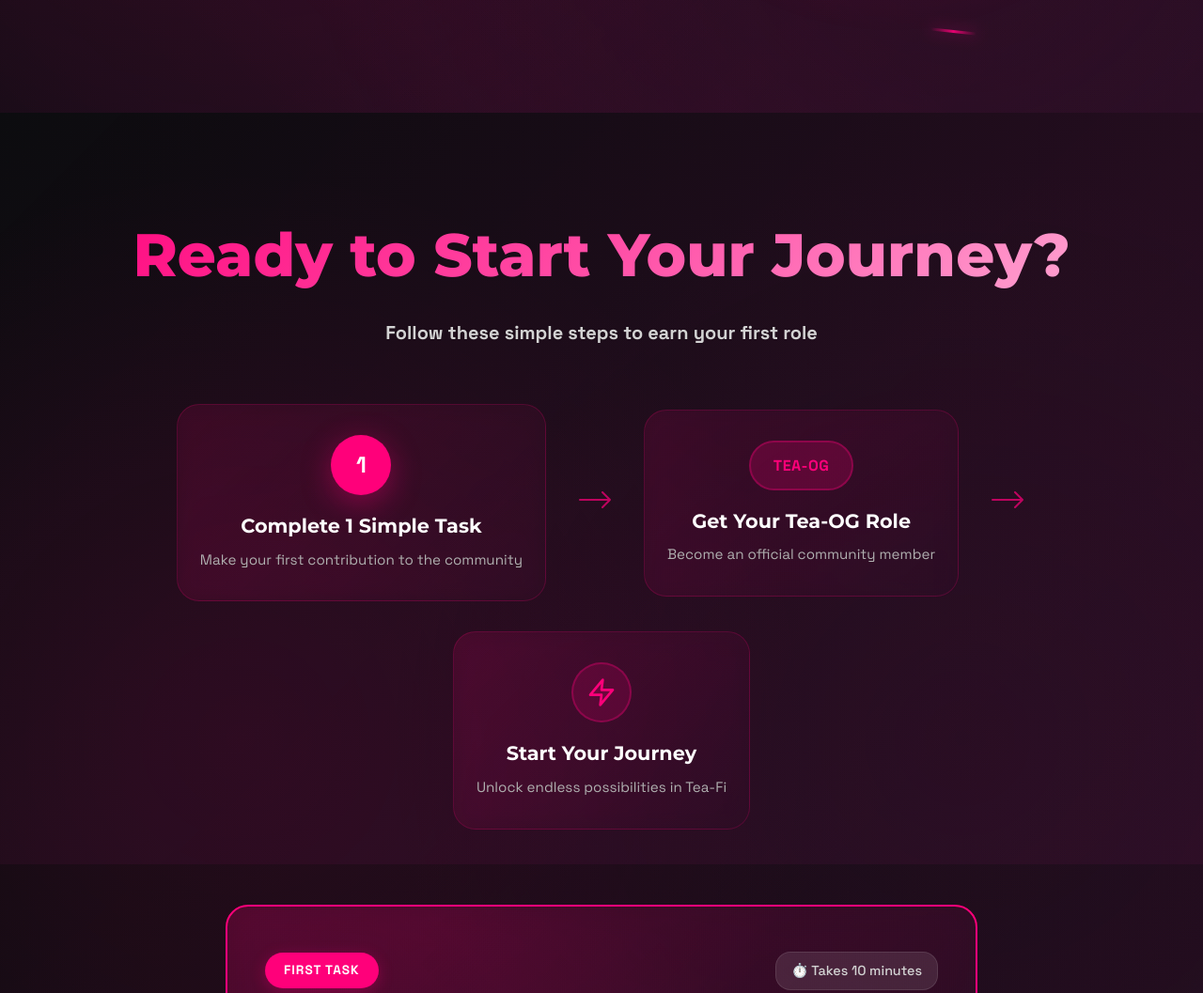
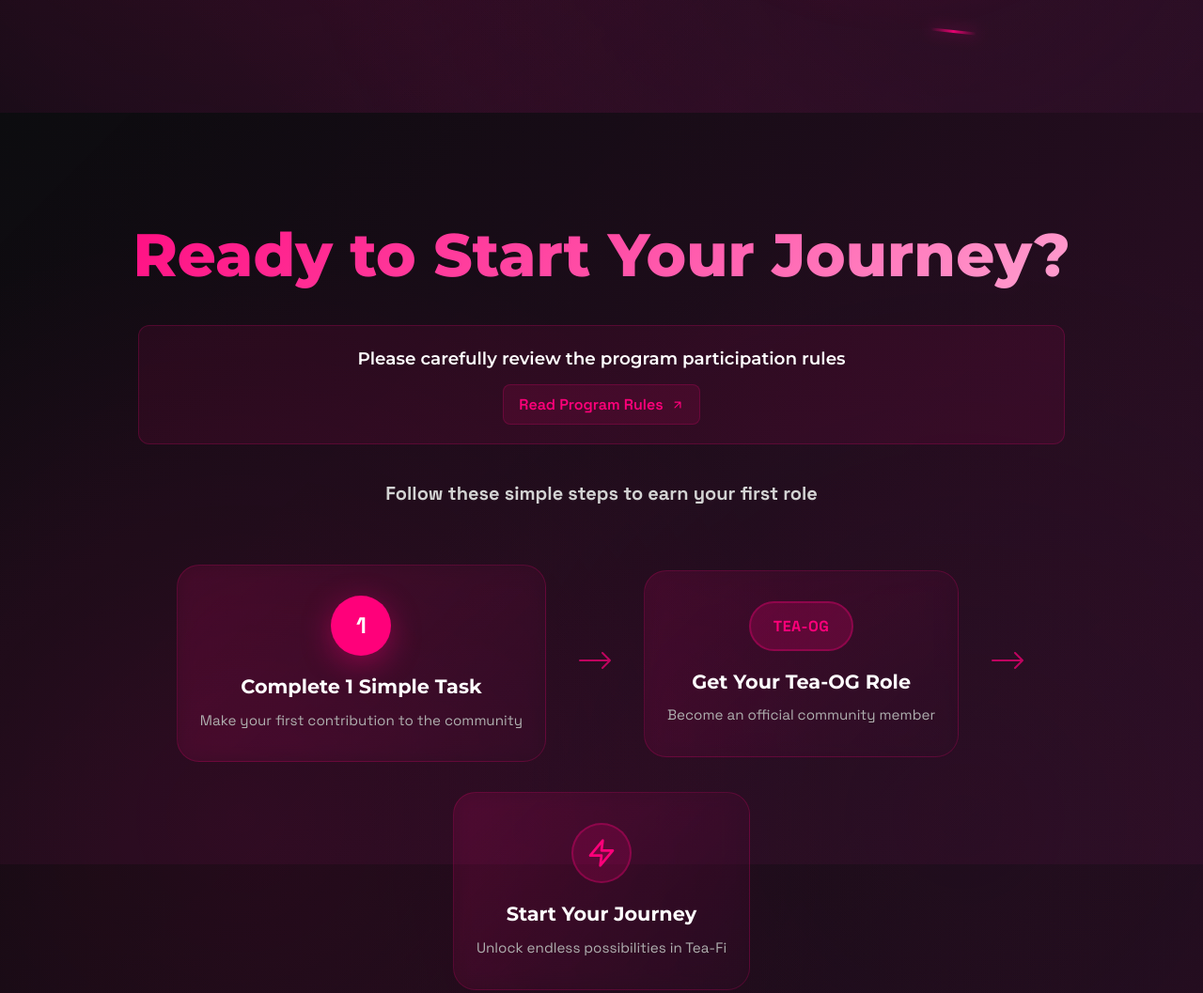
Before and after one commit to stip1101/teafidemo.github.io, a website built with Vite: page index.html in a window 1280 px wide. Shown: the part 680-1737 px from the top of the page at 94% size. Built offline with nearby package versions, Linux system fonts and the light colour scheme.

Commit message:
AddGuideline

```diff
--- a/src/main.js
+++ b/src/main.js
@@ -72,6 +72,19 @@ document.querySelector('#app').innerHTML = `
     <div class="getting-started-container">
       <div class="getting-started-content">
         <h2 class="getting-started-title">Ready to Start Your Journey?</h2>
+
+        <div class="rules-notice">
+          <div class="rules-notice-content">
+            <h3>Please carefully review the program participation rules</h3>
+            <a href="https://docs.google.com/document/d/1JJUgcAVJTsg7mG3K8qTYrzF1CrcvyQ5GdVcZ87Tf4pg/edit?usp=sharing" class="rules-link" target="_blank" rel="noopener">
+              Read Program Rules
+              <svg width="14" height="14" viewBox="0 0 24 24" fill="none">
+                <path d="M7 17L17 7M17 7H7M17 7V17" stroke="currentColor" stroke-width="2" stroke-linecap="round" stroke-linejoin="round"/>
+              </svg>
+            </a>
+          </div>
+        </div>
+
         <p class="getting-started-subtitle">Follow these simple steps to earn your first role</p>
 
         <div class="task-flow-modern">
@@ -332,6 +345,17 @@ document.querySelector('#app').innerHTML = `
              </div>
              <div class="faq-answer">
                <div class="faq-content">
+                 <div class="rules-notice">
+                   <div class="rules-notice-content">
+                     <h3>Please carefully review the program participation rules</h3>
+                     <a href="https://docs.google.com/document/d/1JJUgcAVJTsg7mG3K8qTYrzF1CrcvyQ5GdVcZ87Tf4pg/edit?usp=sharing" class="rules-link" target="_blank" rel="noopener">
+                       Read Program Rules
+                       <svg width="14" height="14" viewBox="0 0 24 24" fill="none">
+                         <path d="M7 17L17 7M17 7H7M17 7V17" stroke="currentColor" stroke-width="2" stroke-linecap="round" stroke-linejoin="round"/>
+                       </svg>
+                     </a>
+                   </div>
+                 </div>
                  <p>No forms, no applications. Simply complete your first contribution to unlock the Tea-OG role - your entry point into the program, gated channels, and future opportunities.</p>
                  <button class="cta-button-enhanced primary" style="margin-top: 16px;" onclick="window.open('https://discord.com/invite/DUVua49zrf', '_blank'); event.stopPropagation();">
                    <span class="cta-button-text">Start Contributing</span>
--- a/src/style.css
+++ b/src/style.css
@@ -306,6 +306,62 @@ body {
   -webkit-text-fill-color: transparent;
   background-clip: text;
   font-family: var(--font-headline);
+}
+
+.rules-notice {
+  max-width: 80%;
+  margin: 24px auto 36px auto;
+  padding: 20px 24px;
+  background: rgba(255, 0, 122, 0.08);
+  border: 1px solid rgba(255, 0, 122, 0.2);
+  border-radius: 12px;
+  text-align: center;
+  transition: all 0.2s ease;
+}
+
+.rules-notice:hover {
+  background: rgba(255, 0, 122, 0.1);
+  border-color: rgba(255, 0, 122, 0.3);
+  transform: translateY(-1px);
+}
+
+.rules-notice-content h3 {
+  font-size: 1.15rem;
+  font-weight: 600;
+  color: var(--text-white);
+  margin-bottom: 12px;
+  font-family: var(--font-headline);
+}
+
+.rules-link {
+  display: inline-flex;
+  align-items: center;
+  gap: 8px;
+  color: var(--accent-pink);
+  text-decoration: none;
+  font-weight: 600;
+  font-size: 1rem;
+  padding: 8px 16px;
+  border-radius: 8px;
+  background: rgba(255, 0, 122, 0.1);
+  border: 1px solid rgba(255, 0, 122, 0.2);
+  transition: all 0.2s ease;
+}
+
+.rules-link:hover {
+  color: var(--text-white);
+  background: var(--accent-pink);
+  border-color: var(--accent-pink);
+  transform: translateY(-1px);
+  box-shadow: 0 4px 12px rgba(255, 0, 122, 0.3);
+}
+
+.rules-link svg {
+  transition: transform 0.2s ease;
+}
+
+.rules-link:hover svg {
+  transform: translateX(2px);
 }
 
 .getting-started-subtitle {
```
Also changed, not shown: CLAUDE.md (added, +52 -0 lines).
